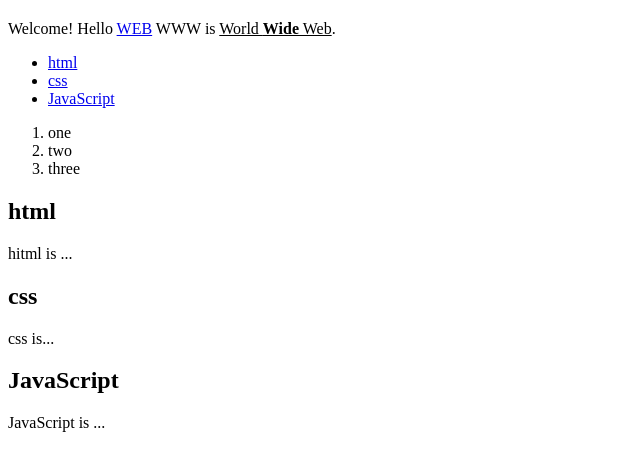
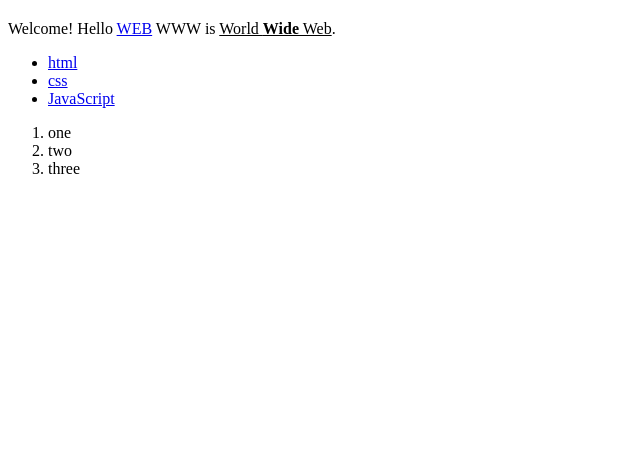
Before and after one commit to fallingdeep/daegu-ai-school-web, a plain HTML site: page index.html in a window 1280 px wide. Shown: the part 60-530 px from the top of the page, without its empty margins (0-640 px from the left). Drawn offline with Linux system fonts and the light colour scheme.

Commit message:
Add files via upload

```diff
--- a/index.html
+++ b/index.html
@@ -21,14 +21,5 @@
         <li>two</li>
         <li>three</li>
     </ol>
-
-    <h2>html</h2>
-    hitml is ...
-
-    <h2>css</h2>
-    css is...
-
-    <h2>JavaScript</h2>
-    JavaScript is ...
 </body>
 </html>
```
